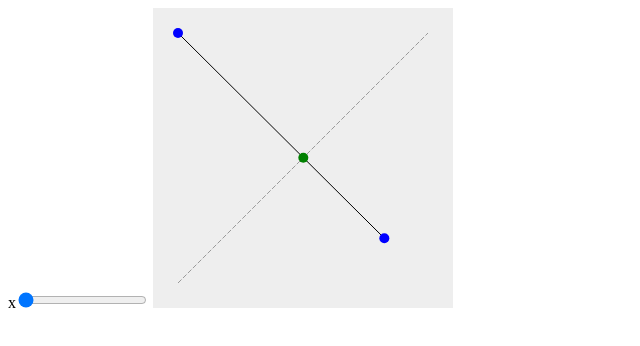
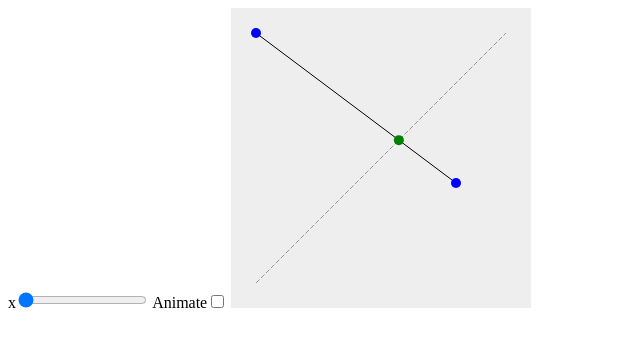
Before and after one commit to andrew-t/signal-canvas, a website built with Vite: page index.html in a window 1280 px wide. Shown: the whole page, without its empty margins (0-640 px from the left). Built offline with nearby package versions, Linux system fonts and the light colour scheme.

Commit message:
demonstrate _not_ redrawing every frame

```diff
--- a/controls/base.ts
+++ b/controls/base.ts
@@ -4,7 +4,7 @@ export interface InputOptions {
     label: string;
 };
 
-export default abstract class SignalInput<Value, Options extends InputOptions> extends HTMLElement {
+export abstract class SignalInputBase<Value, Options extends InputOptions> extends HTMLElement {
     value: Signal<Value>;
     // TODO: it would be really nice if options were a signal but for now it isn't
     options: Options;
@@ -27,10 +27,35 @@ export default abstract class SignalInput<Value, Options extends InputOptions> e
         this.input.value = this.valueToString(defaultValue);
         this.label.appendChild(this.input);
         this.appendChild(this.label);
+    }
 
+    getValue(): Value {
+        return this.value.getValue();
+    }
+
+    abstract parseValue(value: string): Value;
+    abstract valueToString(value: Value): string;
+}
+
+export abstract class SignalInputBoolean<Options extends InputOptions> extends SignalInputBase<boolean, Options> {
+    constructor(defaultOptions: Options) {
+        super(false, defaultOptions);
+        this.input.addEventListener("input", () => this.value.setValue(this.input.checked));
+        this.value.subscribe(() => this.input.checked = this.value.getValue());
+        if (this.hasAttribute("checked")) this.value.setValue(!!this.getAttribute("checked"));
+        this.value.subscribe(() => console.log("CHECKED IS NOW", this.value.getValue()))
+    }
+
+    getValue(): boolean {
+        return this.value.getValue();
+    }
+}
+
+export abstract class SignalInputString<Value, Options extends InputOptions> extends SignalInputBase<Value, Options> {
+    constructor(defaultValue: Value, defaultOptions: Options) {
+        super(defaultValue, defaultOptions);
         this.input.addEventListener("input", () => this.value.setValue(this.parseValue(this.input.value)));
         this.value.subscribe(() => this.input.value = this.valueToString(this.value.getValue()));
-
         if (this.hasAttribute("value")) this.value.setValue(this.parseValue(this.getAttribute("value")!));
     }
 
--- a/controls/index.ts
+++ b/controls/index.ts
@@ -1 +1,2 @@
 import "./signal-slider.ts";
+import "./signal-checkbox.ts";
--- /dev/null
+++ b/controls/signal-checkbox.ts
@@ -0,0 +1,21 @@
+import { InputOptions, SignalInputBoolean } from "./base.ts";
+
+export interface CheckboxOptions extends InputOptions {
+};
+
+export default class SignalCheckbox extends SignalInputBoolean<CheckboxOptions> {
+    constructor() {
+        super({ label: "Toggle" });
+        this.input.setAttribute("type", "checkbox");
+    }
+
+    parseValue(value: string): boolean {
+        return !!value;
+    }
+
+    valueToString(value: boolean): string {
+        return value ? "checked" : "";
+    }
+}
+
+window.customElements.define("signal-checkbox", SignalCheckbox);
--- a/controls/signal-slider.ts
+++ b/controls/signal-slider.ts
@@ -1,4 +1,4 @@
-import SignalInput, { InputOptions } from "./base.ts";
+import { InputOptions, SignalInputString } from "./base.ts";
 
 export interface SliderOptions extends InputOptions {
     min: number;
@@ -6,7 +6,7 @@ export interface SliderOptions extends InputOptions {
     step: number | null;
 };
 
-export default class SignalSlider extends SignalInput<number, SliderOptions> {
+export default class SignalSlider extends SignalInputString<number, SliderOptions> {
     constructor() {
         super(0, { min: 0, max: 1, step: null, label: "Number" });
         if (this.hasAttribute("min")) this.options.min = parseFloat(this.getAttribute("min")!);
@@ -20,8 +20,6 @@ export default class SignalSlider extends SignalInput<number, SliderOptions> {
         this.input.setAttribute("min", this.options.min.toString());
         this.input.setAttribute("max", this.options.max.toString());
         this.input.setAttribute("step", this.options.step?.toString() ?? "any");
-
-        this.value.setValue(parseFloat(this.getAttribute("defaultValue") ?? this.options.min.toString()));
     }
 
     parseValue(value: string): number {
--- a/index.html
+++ b/index.html
@@ -3,6 +3,7 @@
     </head>
     <body>
         <signal-slider id="x-slider" label="x" min="25" max="275" value="25"></signal-slider>
+        <signal-checkbox id="animate-checkbox" label="Animate" value="checked"></signal-checkbox>
         <script src="main.ts" type="module"></script>
     </body>
 </html>
--- a/main.ts
+++ b/main.ts
@@ -6,24 +6,27 @@ import Line from "./elements/Line.ts";
 import Point from "./elements/Point.ts";
 import timestamp from "./every-frame.ts";
 import SignalCanvas from "./SignalCanvas.ts";
-import SignalSlider from "./controls/signal-slider.ts";
+import type SignalSlider from "./controls/signal-slider.ts";
+import type SignalCheckbox from "./controls/signal-checkbox.ts";
 
 // Start by defining some hard-coded elements
 const pointA = new Point({ x: 25, y: 25 });
 
+// Hook into our slider and use it to define an element
+const xSlider = document.getElementById("x-slider") as SignalSlider;
+const staticLine = new Line(() => ({ a: { x: xSlider.getValue(), y: 275 }, b: { x: 275, y: 25 } }));
+
 // Now a time-dependent element:
 const currentTime = timestamp();
+const animateCheckbox = document.getElementById("animate-checkbox") as SignalCheckbox;
 const pointB = new Point(() => {
-    const t = currentTime.getValue();
+    // Because we only call currentTime.getValue() when it's needed, we won't redraw every frame unless we're animating
+    const t = animateCheckbox.getValue() ? currentTime.getValue() : 0;
     return {
         x: 225 + Math.sin(t * 0.0017) * 50,
         y: 225 - Math.cos(t * 0.0023) * 50
     };
 });
-
-// Hook into our slider and use it to define an element
-const xSlider = document.getElementById("x-slider") as SignalSlider;
-const staticLine = new Line(() => ({ a: { x: xSlider.getValue(), y: 275 }, b: { x: 275, y: 25 } }));
 
 // Next, define some elements derived from the above
 const lineAB = new Line(() => ({ a: pointA.getParams(), b: pointB.getParams() }));
```
